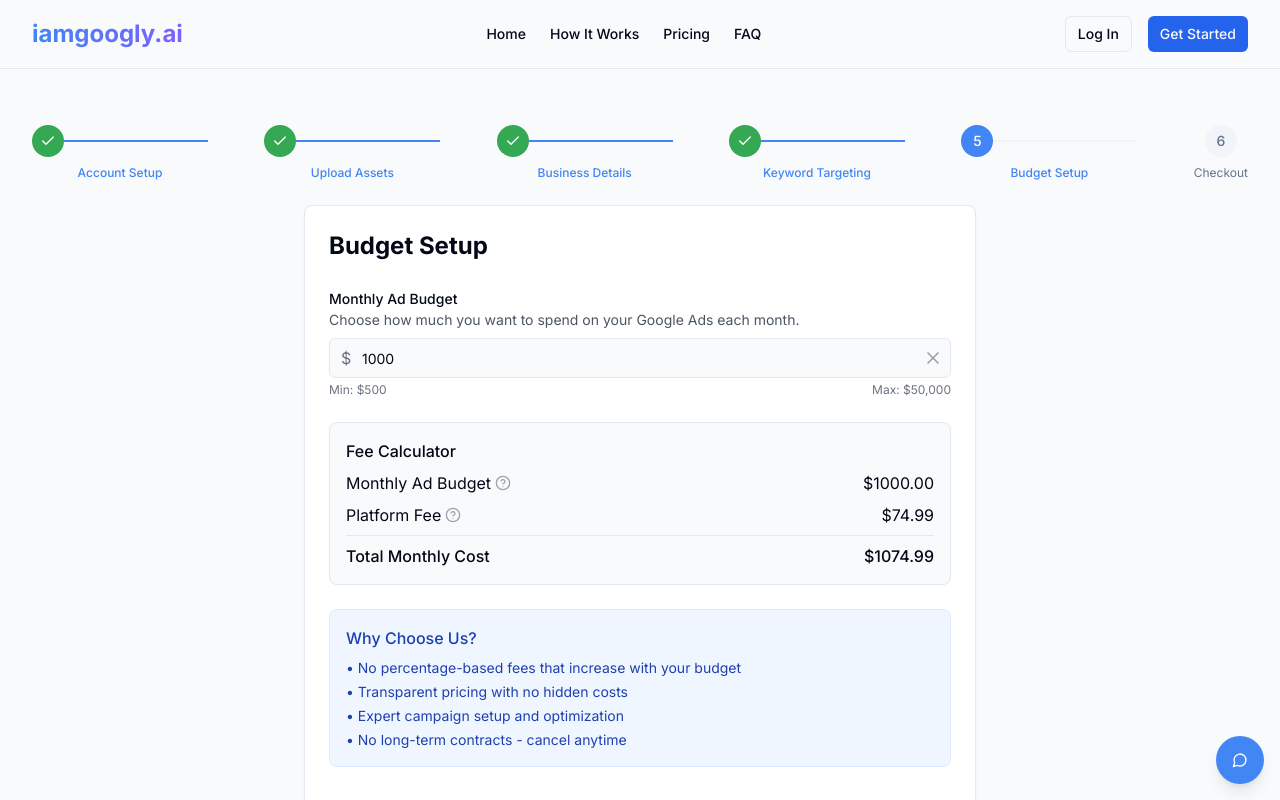
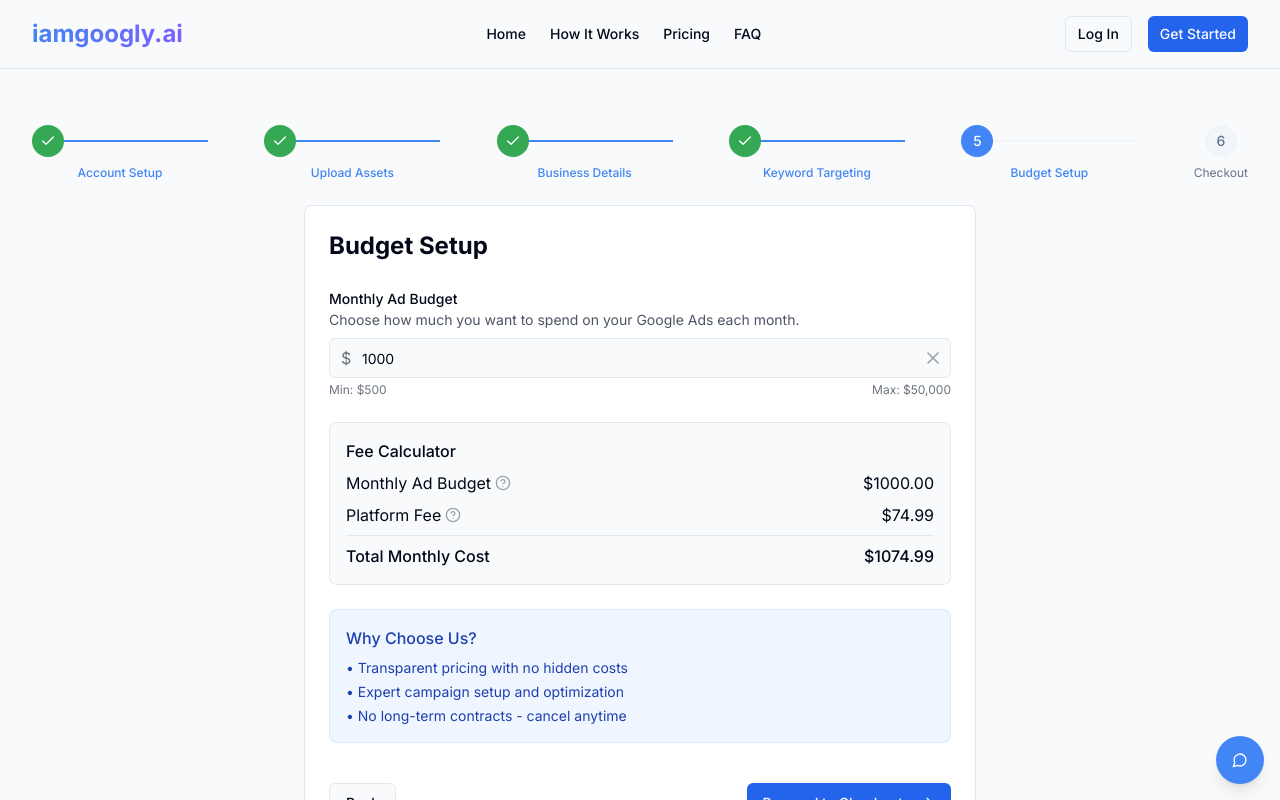
Before and after one commit to landscapehorizon/googly-ads-launchpad, a React (Vite) app: page /create/budget in a window 1280 px wide. Shown: the top 800 px of the page. Built offline with nearby package versions, Linux system fonts and the light colour scheme.

Commit message:
Remove incorrect feature description
Remove the incorrect feature description from the "Why Choose Us?" section.

```diff
--- a/src/pages/BudgetSetup.tsx
+++ b/src/pages/BudgetSetup.tsx
@@ -175,7 +175,6 @@ const BudgetSetup = () => {
               <div className="bg-blue-50 p-4 rounded-lg border border-blue-100">
                 <h3 className="font-medium text-blue-800 mb-2">Why Choose Us?</h3>
                 <ul className="space-y-1 text-sm text-blue-800">
-                  <li>• No percentage-based fees that increase with your budget</li>
                   <li>• Transparent pricing with no hidden costs</li>
                   <li>• Expert campaign setup and optimization</li>
                   <li>• No long-term contracts - cancel anytime</li>
```
